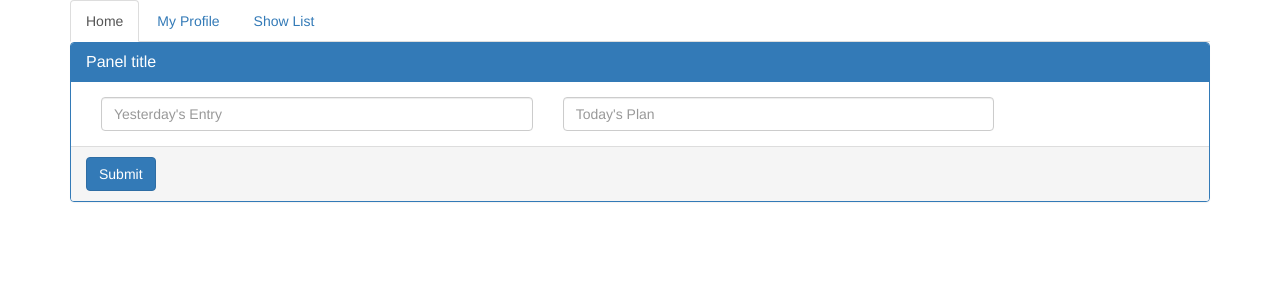
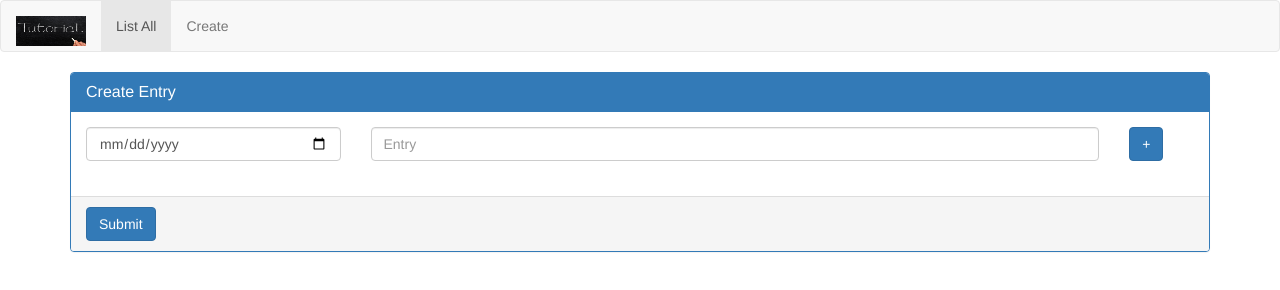
Before and after one commit to maddy2308/AngularMD_KT, a website: page public/index.html in a window 1280 px wide. Drawn offline with nearby package versions, Linux system fonts and the light colour scheme.

Commit message:
Created an Entry form and hooked it up with Angular to show the list as it gets added

```diff
--- a/public/module/standup/CreateEntry.html
+++ b/public/module/standup/CreateEntry.html
@@ -1,32 +1,38 @@
+<div ng-include src="'./module/standup/menu.html'"></div>
+
 <div class="container">
-
-    <ul class="nav nav-tabs">
-        <li role="presentation" class="active"><a href="#">Home</a></li>
-        <li role="presentation"><a href="#">My Profile</a></li>
-        <li role="presentation"><a href="#">Show List</a></li>
-    </ul>
-
     <div class="panel panel-primary" ng-controller="CreateEntryController as createEntryCtrl">
         <div class="panel-heading">
-            <h3 class="panel-title">Panel title</h3>
+            <h3 class="panel-title">Create Entry</h3>
         </div>
         <div class="panel-body">
-            <div class="col-lg-5">
-                    <input class="form-control" placeholder="Yesterday's Entry" type="text"
-                           ng-model="createEntryCtrl.yesterdayEntry">
-            </div>
-            <div class="col-lg-5">
-                    <input class="form-control" placeholder="Today's Plan" type="text" ng-model="createEntryCtrl.todayPlan">
+            <form class="row">
+                <div class="col-lg-3">
+                    <input type="date" class="form-control" name="Entry date" min="2016-01-01"
+                           ng-model="createEntryCtrl.entry.date">
+                </div>
+                <div class="col-lg-8" >
+                    <input type="text" class="form-control" rows="4" cols="50" placeholder="Entry" class="col-lg-8"
+                           ng-model="createEntryCtrl.entry.plan">
+                </div>
+                <div class="col-lg-1">
+                    <input type="button" class="btn btn-primary" ng-click="createEntryCtrl.addForm()" value="+">
+                </div>
+            </form>
+            <br>
+
+            <div ng-repeat="entryObject in createEntryCtrl.entries track by $index">
+                <div class="col-lg-11" >
+                    {{entryObject.date}} --> {{entryObject.plan}}
+                </div>
+                <div class="col-lg-1">
+                    <input type="button" class="btn btn-danger" ng-click="createEntryCtrl.removeForm($index)" value="X">
+                </div>
+                <br>
             </div>
         </div>
         <div class="panel-footer">
             <input class="btn btn-primary" type="button" ng-click="createEntryCtrl.submitEntry()" value="Submit">
         </div>
     </div>
-
-    <form class="row" >
-
-
-    </form>
-
 </div>
--- a/public/module/standup/js/app.createEntryController.js
+++ b/public/module/standup/js/app.createEntryController.js
@@ -11,10 +11,29 @@
         var vm = this;
 
         vm.submitEntry = submitEntry;
+        vm.addForm = addForm;
+        vm.removeForm = removeForm;
+
+        vm.entries = [];
 
         function submitEntry () {
             alert("Submit clicked");
         }
+
+        function addForm() {
+            var entryObject = {
+                'date' : vm.entry.date,
+                'plan' : vm.entry.plan
+            };
+            vm.entries.push(entryObject);
+            vm.entry.plan = '';
+        }
+
+        function removeForm(index) {
+            if (index >= 0) {
+                vm.entries.splice(index, 1);
+            }
+        }
     }
 
 })();
--- /dev/null
+++ b/public/module/standup/menu.html
@@ -0,0 +1,25 @@
+<nav class="navbar navbar-default">
+    <div class="container-fluid">
+        <!-- Brand and toggle get grouped for better mobile display -->
+        <div class="navbar-header">
+            <button type="button" class="navbar-toggle collapsed" data-toggle="collapse"
+                    data-target="#bs-example-navbar-collapse-1" aria-expanded="false">
+                <span class="sr-only">Toggle navigation</span>
+                <span class="icon-bar"></span>
+                <span class="icon-bar"></span>
+                <span class="icon-bar"></span>
+            </button>
+            <a class="navbar-brand" href="#">
+                <img alt="Brand" ng-src="../../../AngularMD_KT/public/resources/images/tutorial.jpg"
+                     width="70" height="30">
+            </a>
+        </div>
+
+        <div class="collapse navbar-collapse" id="bs-example-navbar-collapse-1">
+            <ul class="nav navbar-nav">
+                <li class="active"><a href="#">List All <span class="sr-only">(current)</span></a></li>
+                <li><a href="#">Create</a></li>
+            </ul>
+        </div><!-- /.navbar-collapse -->
+    </div><!-- /.container-fluid -->
+</nav>
```
Also changed, not shown: public/resources/images/tutorial.jpg (added).
